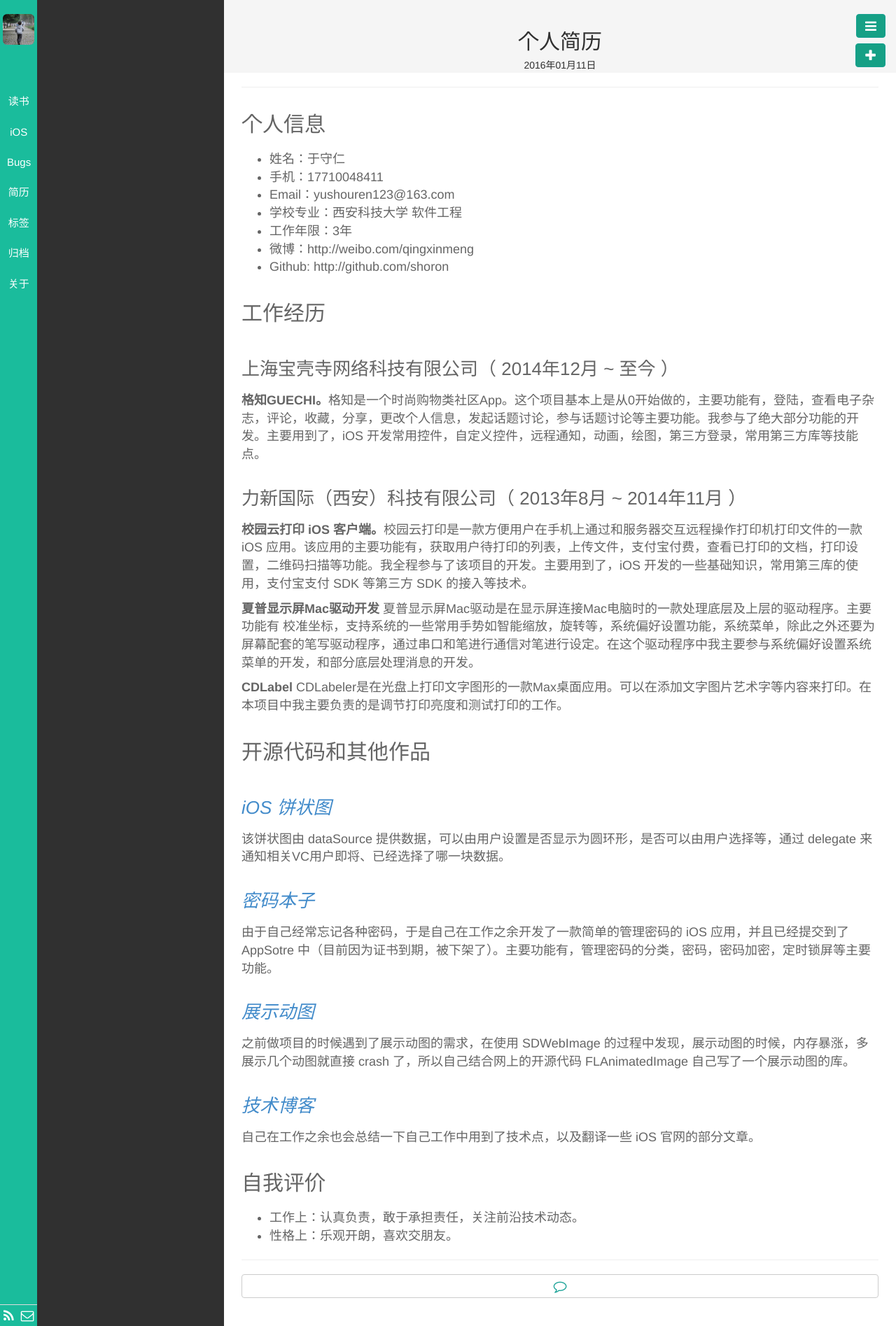
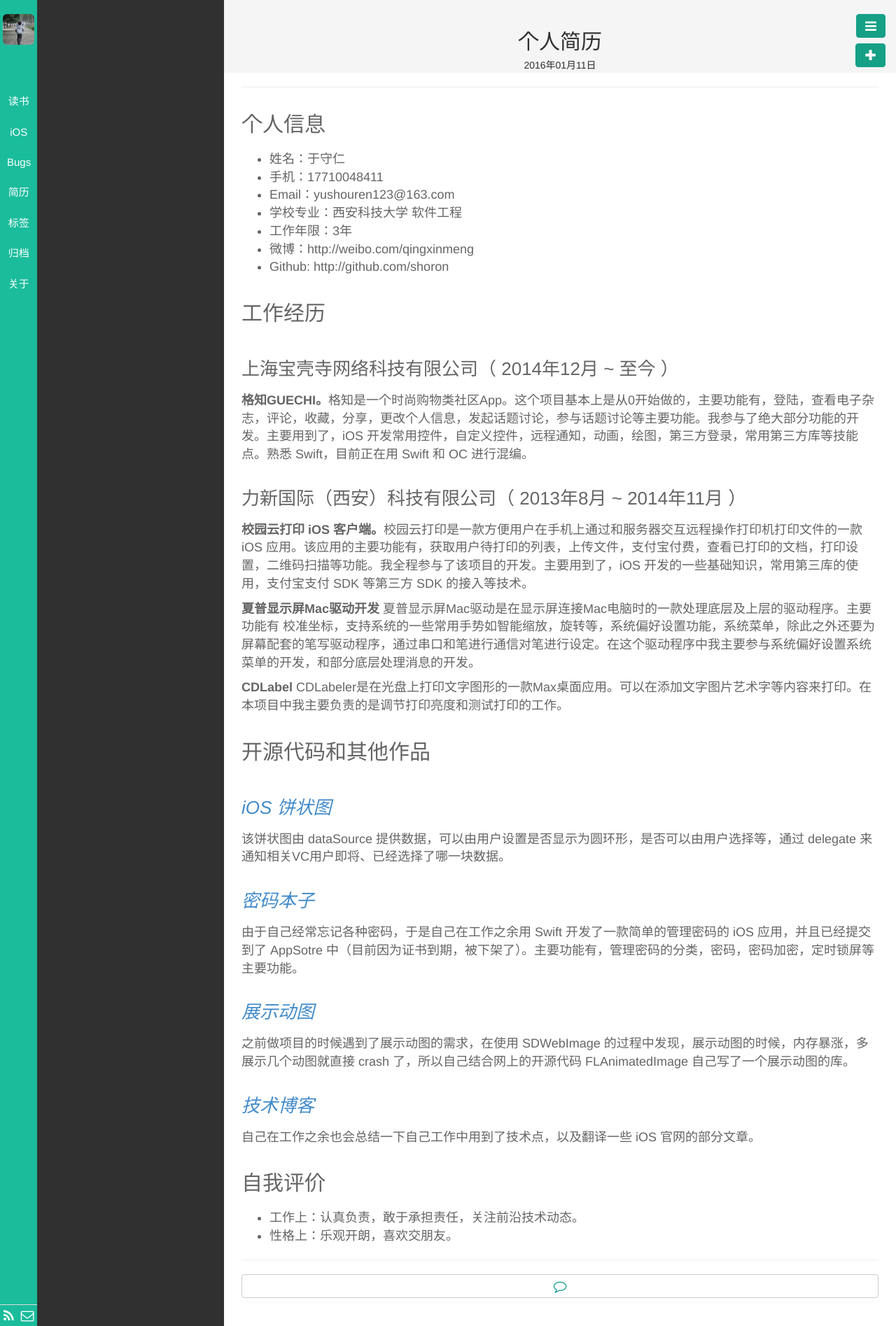
Before and after one commit to shoron/shoron.github.io, a Jekyll site: the page built from _posts/简历/2016-01-11-Resume.md, in a window 1280 px wide. Shown: the whole page at 70% size. Built offline with Jekyll 4.4.1, drawn with Linux system fonts in a browser that asks for light colours; nearby versions of some CDN libraries; library files that are not in the unit come from our copies; Markdown is read by kramdown in place of the engine named in the settings.

Commit message:
modify resume

```diff
--- a/_posts/简历/2016-01-11-Resume.md
+++ b/_posts/简历/2016-01-11-Resume.md
@@ -21,7 +21,7 @@ description:
 
 ### 上海宝壳寺网络科技有限公司（ 2014年12月 ~ 至今 ）
 
-**格知GUECHI。**格知是一个时尚购物类社区App。这个项目基本上是从0开始做的，主要功能有，登陆，查看电子杂志，评论，收藏，分享，更改个人信息，发起话题讨论，参与话题讨论等主要功能。我参与了绝大部分功能的开发。主要用到了，iOS 开发常用控件，自定义控件，远程通知，动画，绘图，第三方登录，常用第三方库等技能点。
+**格知GUECHI。**格知是一个时尚购物类社区App。这个项目基本上是从0开始做的，主要功能有，登陆，查看电子杂志，评论，收藏，分享，更改个人信息，发起话题讨论，参与话题讨论等主要功能。我参与了绝大部分功能的开发。主要用到了，iOS 开发常用控件，自定义控件，远程通知，动画，绘图，第三方登录，常用第三方库等技能点。熟悉 Swift，目前正在用 Swift 和 OC 进行混编。
 
 ### 力新国际（西安）科技有限公司（ 2013年8月 ~ 2014年11月 ）
 
@@ -40,7 +40,7 @@ CDLabeler是在光盘上打印文字图形的一款Max桌面应用。可以在
 该饼状图由 dataSource 提供数据，可以由用户设置是否显示为圆环形，是否可以由用户选择等，通过 delegate 来通知相关VC用户即将、已经选择了哪一块数据。
 
 ### [*密码本子*](http://www.foobar.top/PasswordManager)
-由于自己经常忘记各种密码，于是自己在工作之余开发了一款简单的管理密码的 iOS 应用，并且已经提交到了 AppSotre 中（目前因为证书到期，被下架了）。主要功能有，管理密码的分类，密码，密码加密，定时锁屏等主要功能。
+由于自己经常忘记各种密码，于是自己在工作之余用 Swift 开发了一款简单的管理密码的 iOS 应用，并且已经提交到了 AppSotre 中（目前因为证书到期，被下架了）。主要功能有，管理密码的分类，密码，密码加密，定时锁屏等主要功能。
 
 ### [*展示动图*](https://github.com/shoron/SRWebImage)
 之前做项目的时候遇到了展示动图的需求，在使用 SDWebImage 的过程中发现，展示动图的时候，内存暴涨，多展示几个动图就直接 crash 了，所以自己结合网上的开源代码 FLAnimatedImage 自己写了一个展示动图的库。
```
